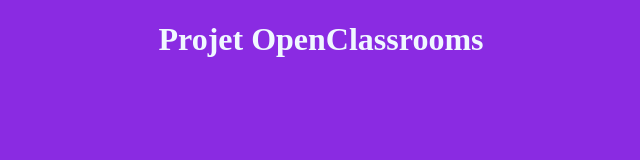
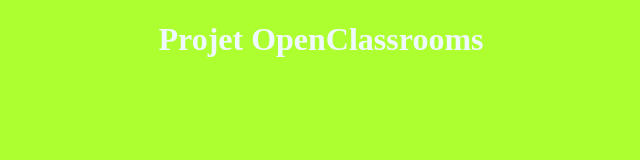
Before and after one commit to AudreyDev596/OpenclassroomProject, a plain HTML site: page index.html in a window 1280 px wide. Shown: the whole page, without its empty margins (319-959 px from the left). Drawn offline with Linux system fonts and the light colour scheme.

Commit message:
modification du background

```diff
--- a/index.html
+++ b/index.html
@@ -5,7 +5,7 @@
 <title>Untitled Document</title>
 </head>
 
-<body style="background-color: blueviolet">
+<body style="background-color: greenyellow">
 	<h1 style="text-align: center; color: aliceblue">Projet OpenClassrooms</h1>
 </body>
 </html>
```
